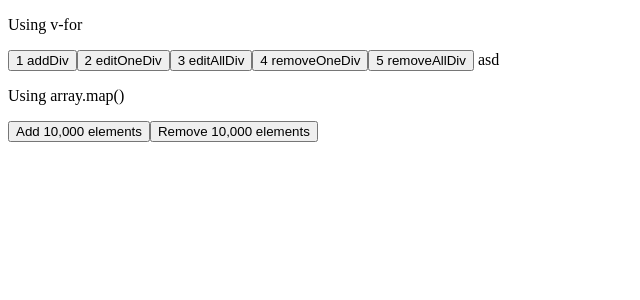
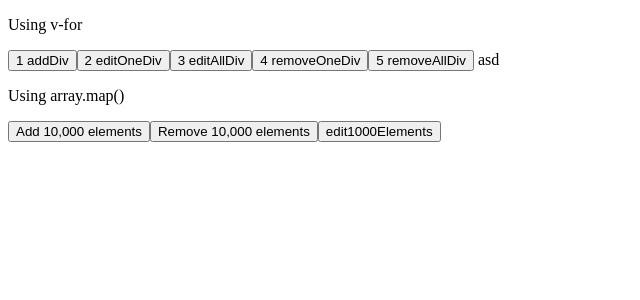
Before and after one commit to MattiasLevlin/dom-benchmark-vue, a Vue app: page / in a window 1280 px wide. Shown: the top 300 px of the page, without its empty margins (0-640 px from the left). Built offline with nearby package versions, Linux system fonts and the light colour scheme.

Commit message:
Add edit using similar implementation as in React

```diff
--- a/src/components/Benchmark.vue
+++ b/src/components/Benchmark.vue
@@ -18,9 +18,15 @@
     >
       Remove 10,000 elements
     </button>
+    <button
+      v-on:click="edit1000Elements"
+    >
+      edit1000Elements
+    </button>
     <BenchmarkContainer
       :numberOfElements=numberOfElements
       :startTimerArrayMap=startTimerArrayMap
+      :dogsz=dogsz
     />
         <div
           id="container"
@@ -51,7 +57,8 @@ export default {
       stopTimer: null,
       numberOfElements: 0,
       asdf3: 1,
-      randomText: 'asd'
+      randomText: 'asd',
+      dogsz: 1,
     }
   },
   methods: {
@@ -87,8 +94,13 @@ export default {
       this.startTimerArrayMap = performance.now()
       this.numberOfElements = 10000
     },
+    edit1000Elements: function () {
+      this.startTimerArrayMap = performance.now()
+      this.numberOfElements = 10000
+      this.dogsz = Math.random()
+    },
     remove1000Elements: function() {
-      this.startTimerArrayMap = performance.now()
+      // this.startTimerArrayMap = performance.now()
       this.numberOfElements = 0
   },
     updated: function () {
--- a/src/components/BenchmarkContainer.vue
+++ b/src/components/BenchmarkContainer.vue
@@ -7,7 +7,7 @@ export default {
       Array.apply(null, { length:
         this.$props.numberOfElements
       }).map((e, i) => {
-          return createElement('div', 'div #' + i)
+          return createElement('div', 'div #' + this.dogs(i, this.$props.dogsz))
       }))
   },
   watch: {
@@ -15,15 +15,26 @@ export default {
           handler (val) {
               this.numberOfElements = val;
           }
+      },
+      dogsz: {
+        handler (val) {
+          this.dogsz = val;
+        }
       }
   },
-  updated: function () {
+    updated: function () {
       this.stopTimer = performance.now()
       console.log('Time it took was: ' + (this.stopTimer - this.$props.startTimerArrayMap) + 'milliseconds')
     },
+  methods: {
+    dogs: function(i, dogsz) {
+        return dogsz * i
+    },
+  },
   props: {
     numberOfElements: Number,
     startTimerArrayMap: null,
+    dogsz: Number,
   }
 }
 </script>
```
